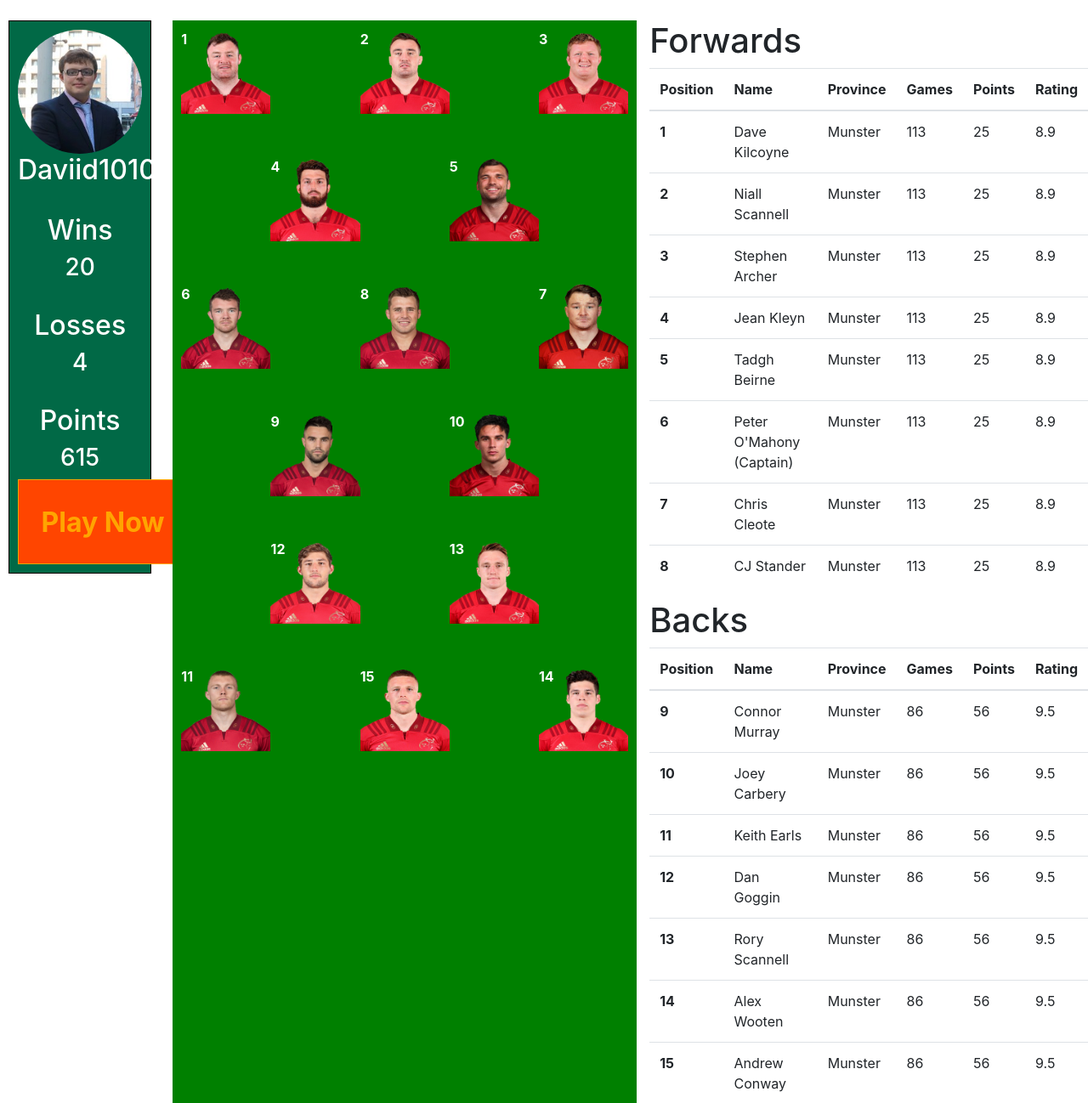
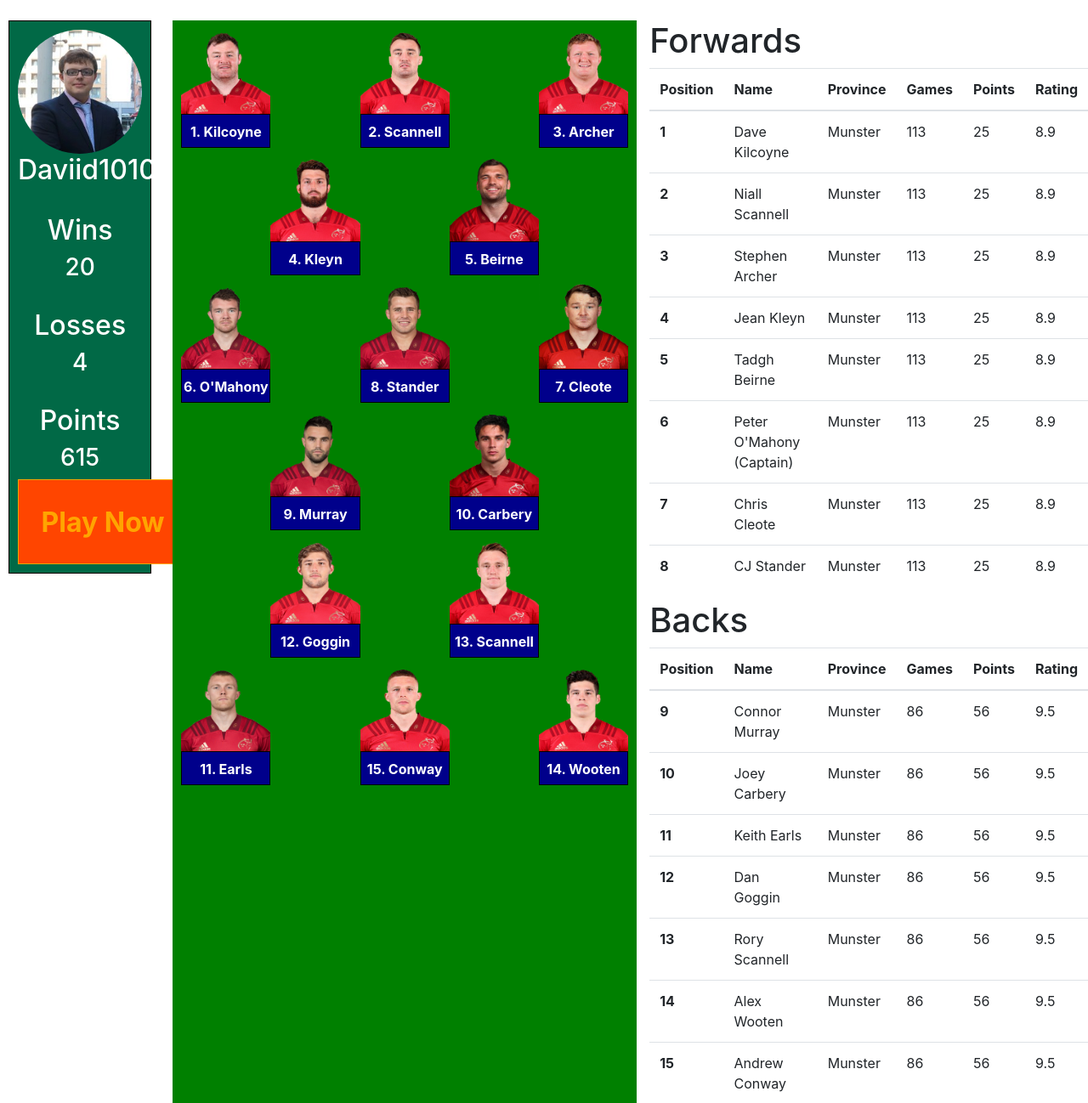
Before and after one commit to Daviid1010/TeamProjectSemester3, a PHP site: page / in a window 1280 px wide. Shown: the part 76-1374 px from the top of the page at 85% size. Run offline with PHP 8.4, Linux system fonts and the light colour scheme.

Commit message:
added names to squad display

```diff
--- a/css/style.css
+++ b/css/style.css
@@ -109,7 +109,6 @@ img {
     height: 200px;
 }
 
-
 .player-text {
     float: right;
 }
@@ -122,10 +121,10 @@ img {
 
 .playerBox {
     width: 20%;
-    height: 100px;
+    height: 140px;
     margin: 0px;
     float: left;
-    background-size: 100% 100%;
+
 }
 
 .full {
@@ -133,6 +132,26 @@ img {
     color: white;
 }
 
+.playerImage {
+    background-size: 100% 100%;
+    width: 100%;
+    float: left;
+    height: 100px;
+}
+.playerUnder {
+    border: 1px solid black;
+    height: 40px;
+    text-align: center;
+    float: left;
+    width: 100%;
+    vertical-align: middle;
+    background-color: darkblue;
+    color: white;
+    line-height: 40px;
+}
+
+
+/* Player Images URLs hardcoded*/
 #player1 {
     background-image: url("../images/Ulster&MunsterPics/Munster/dKilcoyne.png");
 }
--- a/index.html
+++ b/index.html
@@ -61,51 +61,93 @@
 
             <div class="playerRow">
                 <!--Front Row -->
-                <div class="playerBox full" id="player1">1</div>
+                <div class="playerBox full">
+                    <div id="player1" class="playerImage"></div>
+                    <div class="playerUnder">1. Kilcoyne</div>
+                </div>
                 <div class="playerBox"></div>
-                <div class="playerBox full" id="player2">2</div>
+                <div class="playerBox full">
+                    <div id="player2" class="playerImage"></div>
+                    <div class="playerUnder">2. Scannell</div>
+                </div>
                 <div class="playerBox"></div>
-                <div class="playerBox full" id= "player3">3</div>
+                <div class="playerBox full">
+                    <div id="player3" class="playerImage"></div>
+                    <div class="playerUnder">3. Archer</div>
+                </div>
             </div>
+
             <div class="playerRow">
-                <!--Locks -->
                 <div class="playerBox"></div>
-                <div class="playerBox full" id="player4">4</div>
+                <div class="playerBox full">
+                    <div id="player4" class="playerImage"></div>
+                    <div class="playerUnder">4. Kleyn</div>
+                </div>
                 <div class="playerBox"></div>
-                <div class="playerBox full" id="player5">5</div>
+                <div class="playerBox full">
+                    <div id="player5" class="playerImage"></div>
+                    <div class="playerUnder">5. Beirne</div>
+                </div>
                 <div class="playerBox"></div>
             </div>
             <div class="playerRow">
-                <!--Back Row -->
-                <div class="playerBox full" id="player6">6</div>
+                <div class="playerBox full">
+                    <div id="player6" class="playerImage"></div>
+                    <div class="playerUnder">6. O'Mahony</div>
+                </div>
                 <div class="playerBox"></div>
-                <div class="playerBox full" id="player8">8</div>
+                <div class="playerBox full">
+                    <div id="player8" class="playerImage"></div>
+                    <div class="playerUnder">8. Stander</div>
+                </div>
                 <div class="playerBox"></div>
-                <div class="playerBox full" id="player7">7</div>
+                <div class="playerBox full">
+                    <div id="player7" class="playerImage"></div>
+                    <div class="playerUnder">7. Cleote</div>
+                </div>
             </div>
             <div class="playerRow">
-                <!--Half Backs -->
                 <div class="playerBox"></div>
-                <div class="playerBox full" id="player9">9</div>
+                <div class="playerBox full">
+                    <div id="player9" class="playerImage"></div>
+                    <div class="playerUnder">9. Murray</div>
+                </div>
                 <div class="playerBox"></div>
-                <div class="playerBox full" id="player10">10</div>
+                <div class="playerBox full">
+                    <div id="player10" class="playerImage"></div>
+                    <div class="playerUnder">10. Carbery</div>
+                </div>
                 <div class="playerBox"></div>
             </div>
             <div class="playerRow">
-                <!--Centres -->
                 <div class="playerBox"></div>
-                <div class="playerBox full" id="player12">12</div>
+                <div class="playerBox full">
+                    <div id="player12" class="playerImage"></div>
+                    <div class="playerUnder">12. Goggin</div>
+                </div>
                 <div class="playerBox"></div>
-                <div class="playerBox full" id="player13">13</div>
+                <div class="playerBox full">
+                    <div id="player13" class="playerImage"></div>
+                    <div class="playerUnder">13. Scannell</div>
+                </div>
                 <div class="playerBox"></div>
             </div>
             <div class="playerRow">
-                <!--Backline -->
-                <div class="playerBox full" id="player11">11</div>
+
+                <div class="playerBox full">
+                    <div id="player11" class="playerImage"></div>
+                    <div class="playerUnder">11. Earls</div>
+                </div>
                 <div class="playerBox"></div>
-                <div class="playerBox full" id="player15">15</div>
+                <div class="playerBox full">
+                    <div id="player15" class="playerImage"></div>
+                    <div class="playerUnder">15. Conway</div>
+                </div>
                 <div class="playerBox"></div>
-                <div class="playerBox full" id="player14">14</div>
+                <div class="playerBox full">
+                    <div id="player14" class="playerImage"></div>
+                    <div class="playerUnder">14. Wooten</div>
+                </div>
             </div>
         </div>
 
```
